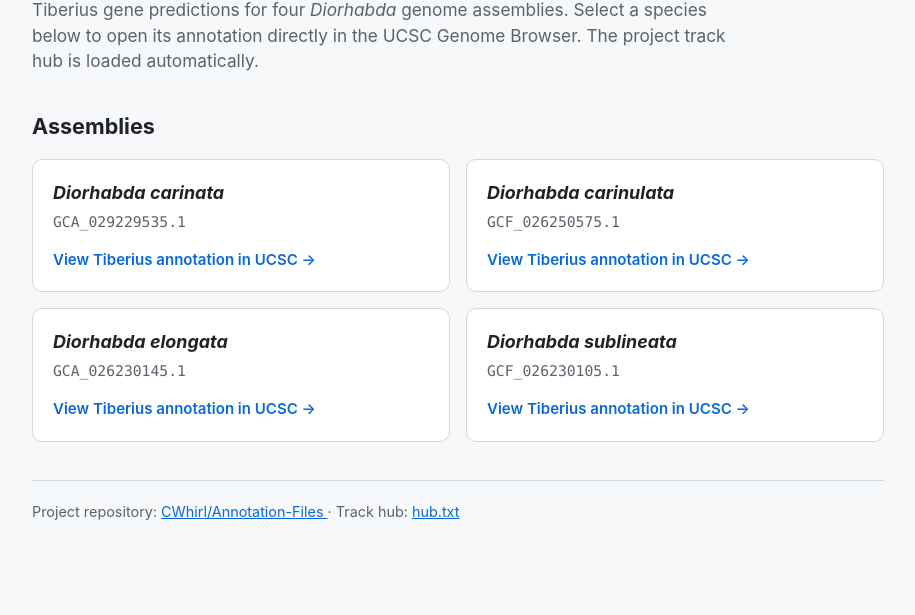
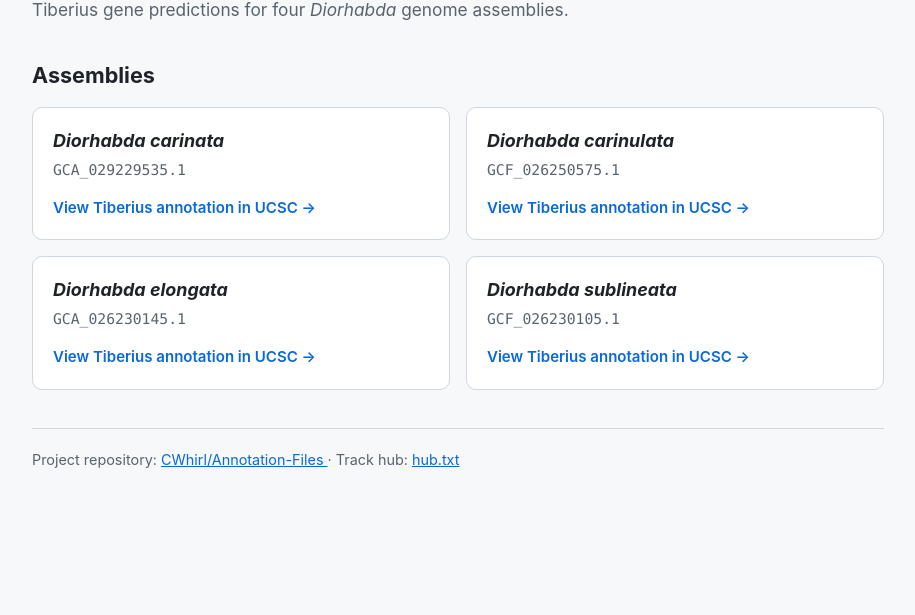
Before and after one commit to CWhirl/Annotation-Files, a plain HTML site: page index.html in a window 1280 px wide. Shown: the part 185-800 px from the top of the page, without its empty margins (182-1097 px from the left). Drawn offline with Linux system fonts and the light colour scheme.

Commit message:
fixed description wrapping weirdly

```diff
--- a/index.html
+++ b/index.html
@@ -136,8 +136,6 @@
       <h1>Diorhabda Tiberius Gene Annotations</h1>
       <p class="subtitle">
         Tiberius gene predictions for four <em>Diorhabda</em> genome assemblies.
-        Select a species below to open its annotation directly in the UCSC Genome Browser.
-        The project track hub is loaded automatically.
       </p>
     </header>
 
```
